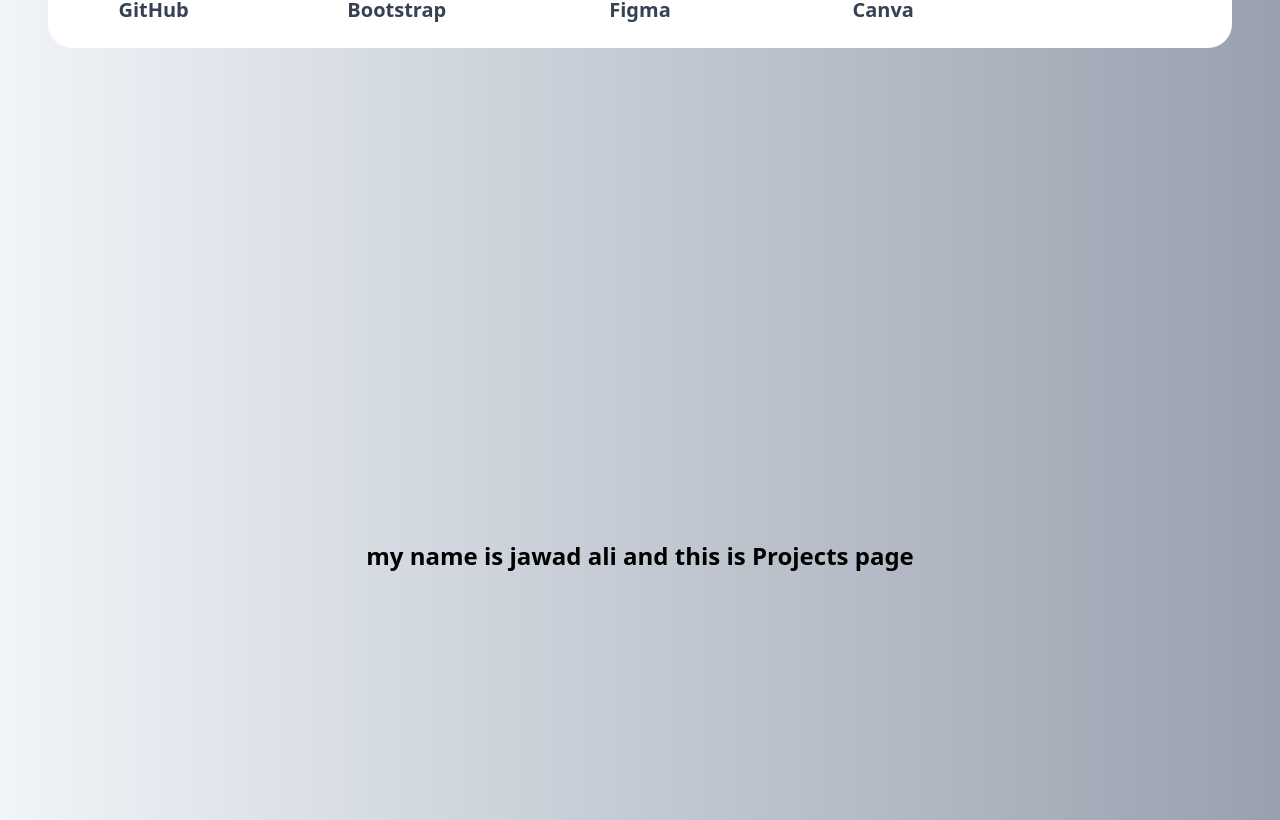
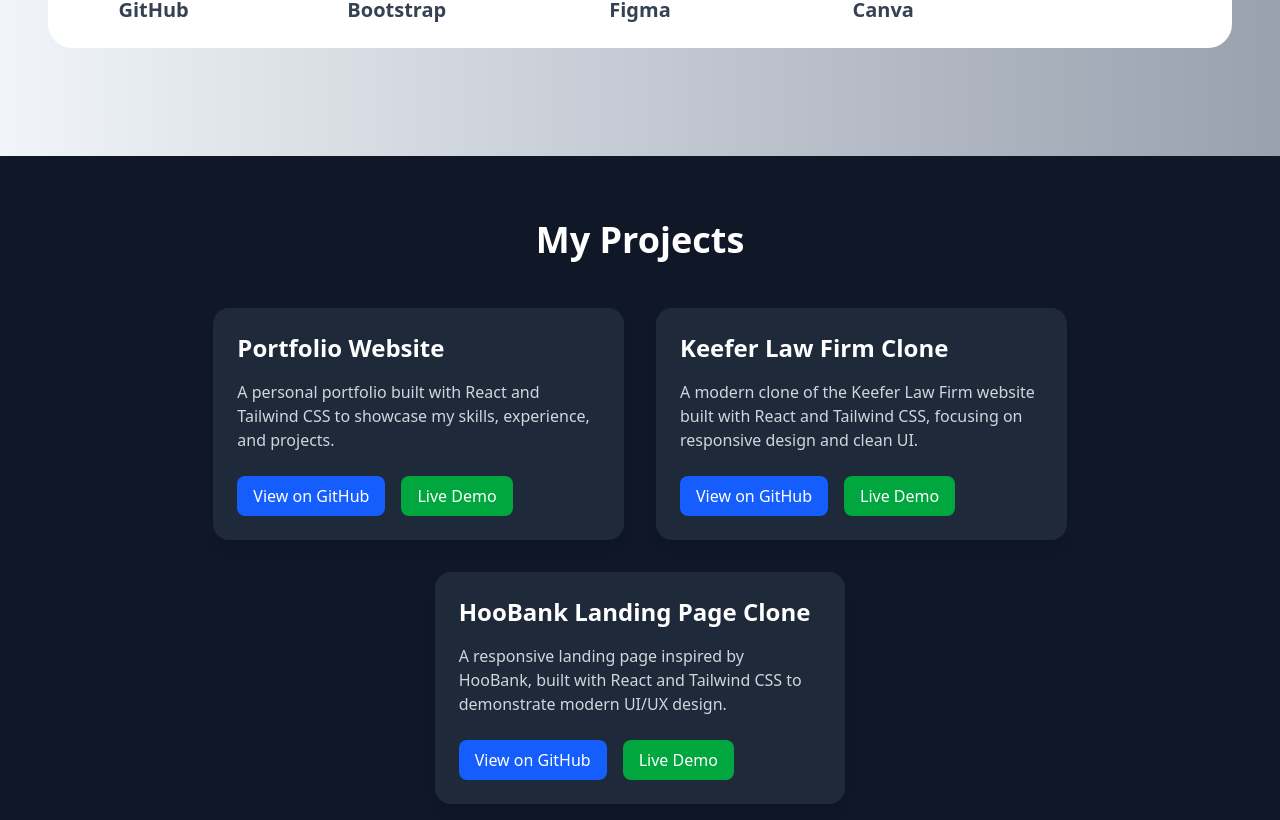
Before and after one commit to Jawad41023/Portfolio-Website, a React (Vite) app: page / in a window 1280 px wide. Shown: the part 2460-3280 px from the top of the page. Built offline with nearby package versions, Linux system fonts and the light colour scheme.

Commit message:
modified Project.jsx

```diff
--- a/components/navbar/Projects.jsx
+++ b/components/navbar/Projects.jsx
@@ -1,11 +1,66 @@
-import React from 'react'
+import React from "react";
+
+const projects = [
+  {
+    title: "Portfolio Website",
+    description:
+      "A personal portfolio built with React and Tailwind CSS to showcase my skills, experience, and projects.",
+    github: "https://github.com/Jawad41023/Portfolio-Website",
+    demo: "https://portfolio-website-seven-phi-29.vercel.app/", // replace with Vercel live link
+  },
+  {
+    title: "Keefer Law Firm Clone",
+    description:
+      "A modern clone of the Keefer Law Firm website built with React and Tailwind CSS, focusing on responsive design and clean UI.",
+    github: "https://github.com/Jawad41023/Keefer-Law-Firm-Clone",
+    demo: "https://keefer-law-clone.vercel.app/", // replace with Vercel live link
+  },
+  {
+    title: "HooBank Landing Page Clone",
+    description:
+      "A responsive landing page inspired by HooBank, built with React and Tailwind CSS to demonstrate modern UI/UX design.",
+    github: "https://github.com/Jawad41023/HooBank-Landing-Page-Clone",
+    demo: "https://hoobank-clone.vercel.app/", // replace with Vercel live link
+  },
+];
 
 const Projects = () => {
   return (
-    <div className='w-[100%] h-screen flex justify-center items-center   bg-gradient-to-r from-slate-100 to-gray-400'>
-      <h1 className='font-bold text-2xl flex justify-end items-end '>my name is jawad ali and this is Projects page</h1>
-    </div>
-  )
-}
+    <section id="projects" className="py-16 bg-gray-900 text-white">
+      <div className="container mx-auto px-6">
+        <h2 className="text-4xl font-bold text-center mb-12">My Projects</h2>
+        <div className="flex flex-wrap justify-center gap-8">
+          {projects.map((project, index) => (
+            <div
+              key={index}
+              className="bg-gray-800 rounded-2xl p-6 w-full md:w-1/3 shadow-lg hover:scale-105 transition-transform duration-300"
+            >
+              <h3 className="text-2xl font-semibold mb-4">{project.title}</h3>
+              <p className="text-gray-300 mb-6">{project.description}</p>
+              <div className="flex gap-4">
+                <a
+                  href={project.github}
+                  target="_blank"
+                  rel="noopener noreferrer"
+                  className="bg-blue-600 px-4 py-2 rounded-lg hover:bg-blue-700 transition"
+                >
+                  View on GitHub
+                </a>
+                <a
+                  href={project.demo}
+                  target="_blank"
+                  rel="noopener noreferrer"
+                  className="bg-green-600 px-4 py-2 rounded-lg hover:bg-green-700 transition"
+                >
+                  Live Demo
+                </a>
+              </div>
+            </div>
+          ))}
+        </div>
+      </div>
+    </section>
+  );
+};
 
-export default Projects
+export default Projects;
```
